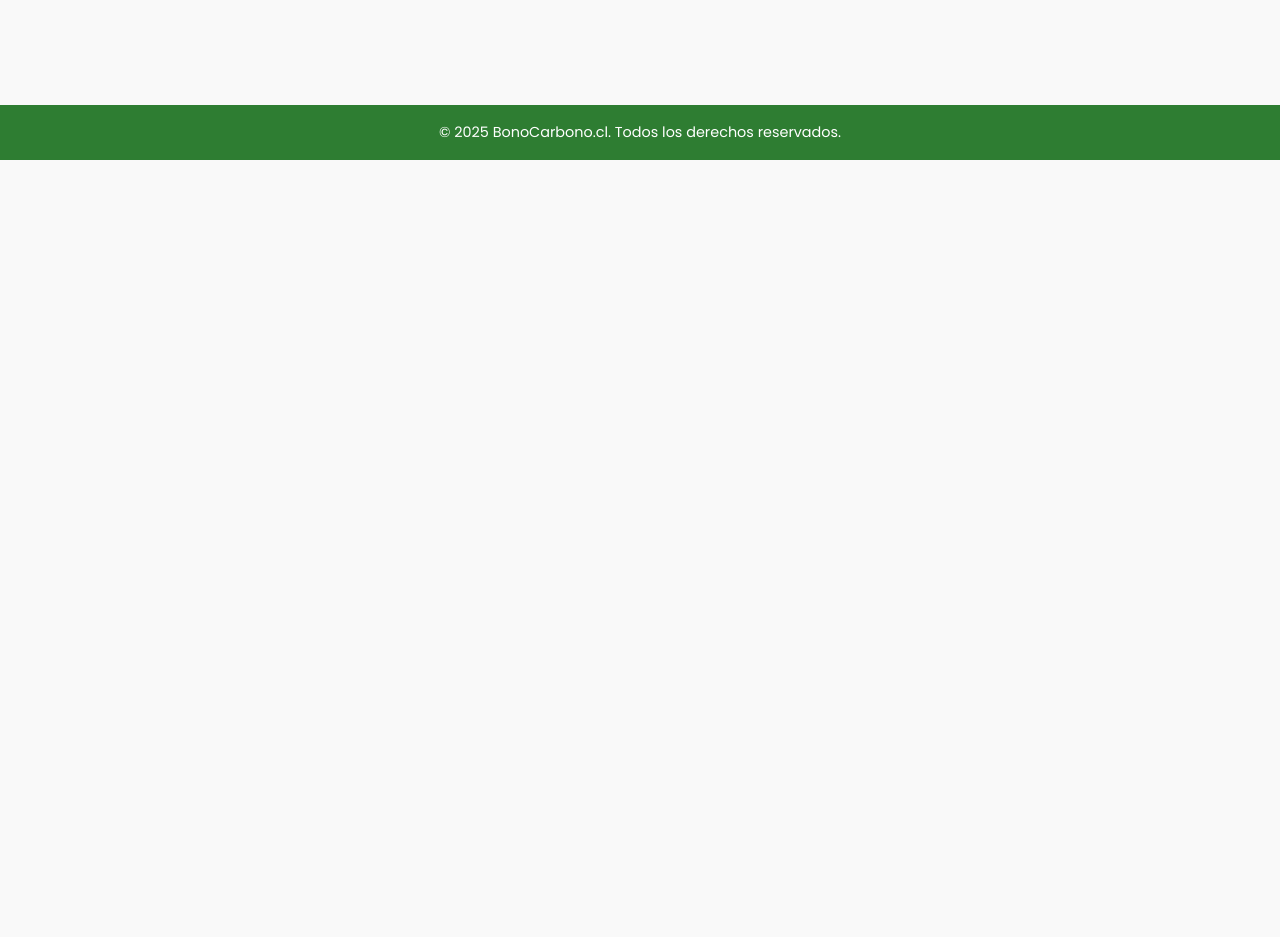
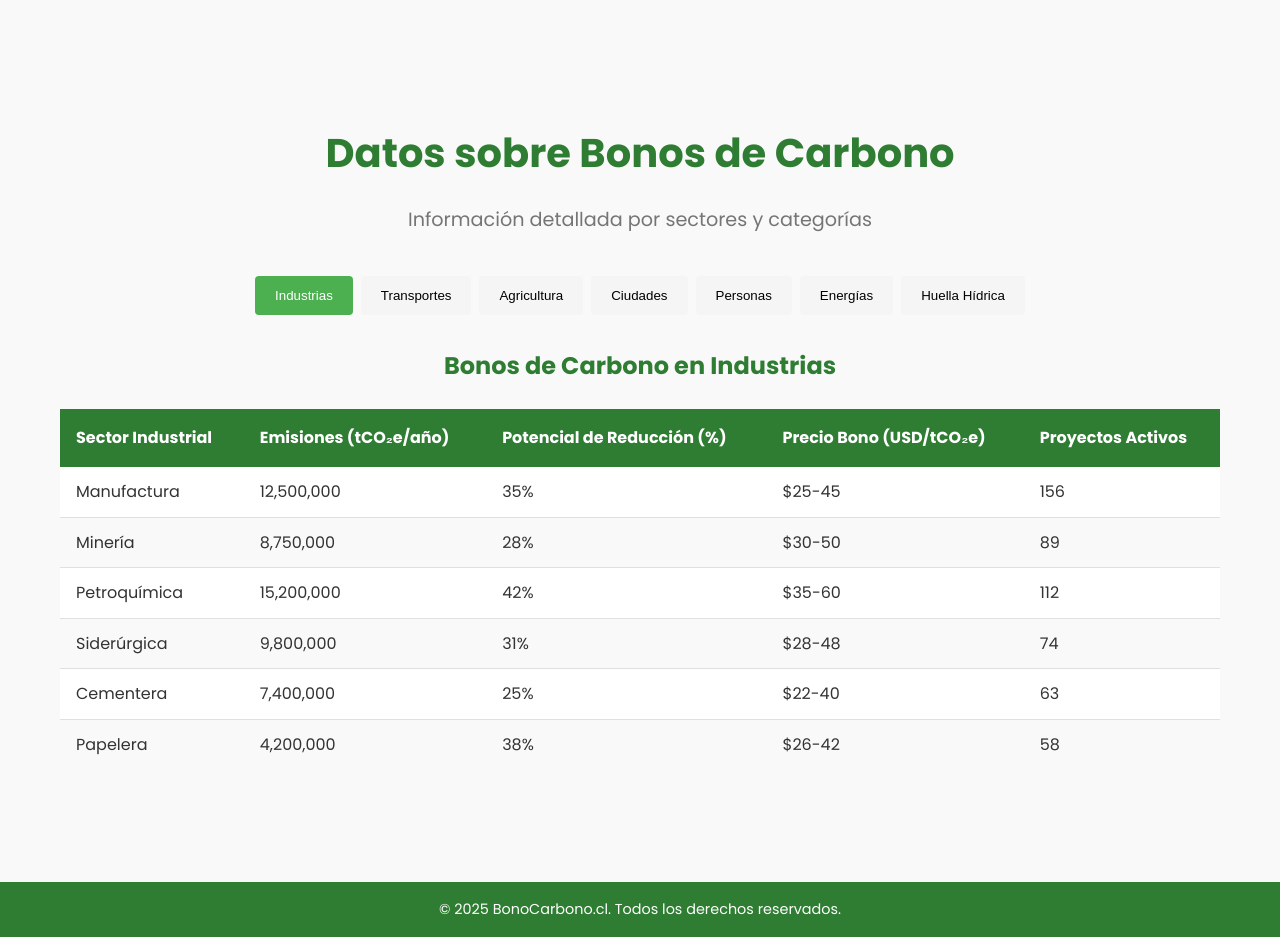
Before and after one commit to AH-jin/BonoCarbono.cl, a React (Vite) app: page / in a window 1280 px wide. Shown: the part 1900-2837 px from the top of the page. Before the commit the page ends 2060 px from the top, so only its background shows below. Built offline with nearby package versions, Linux system fonts and the light colour scheme.

Commit message:
tablasBono

```diff
--- /dev/null
+++ b/src/components/CarbonTables.css
@@ -0,0 +1,106 @@
+.carbon-tables-section {
+  padding: 3rem 0;
+}
+
+.section-title {
+  text-align: center;
+  color: #2e7d32;
+  margin-bottom: 0.5rem;
+}
+
+.section-subtitle {
+  text-align: center;
+  color: #555;
+  margin-bottom: 2rem;
+}
+
+.tabs {
+  display: flex;
+  flex-wrap: wrap;
+  justify-content: center;
+  margin-bottom: 2rem;
+  gap: 0.5rem;
+}
+
+.tab-button {
+  padding: 0.75rem 1.25rem;
+  background-color: #f5f5f5;
+  border: none;
+  border-radius: 4px;
+  cursor: pointer;
+  font-weight: 500;
+  transition: all 0.3s ease;
+}
+
+.tab-button:hover {
+  background-color: #e0e0e0;
+}
+
+.tab-button.active {
+  background-color: #4caf50;
+  color: white;
+}
+
+.carbon-table-container {
+  margin-bottom: 2rem;
+}
+
+.carbon-table-container h2 {
+  color: #2e7d32;
+  margin-bottom: 1.5rem;
+  text-align: center;
+}
+
+.table-responsive {
+  overflow-x: auto;
+}
+
+.carbon-table {
+  width: 100%;
+  border-collapse: collapse;
+  box-shadow: 0 2px 8px rgba(0, 0, 0, 0.1);
+  background-color: white;
+}
+
+.carbon-table th {
+  background-color: #2e7d32;
+  color: white;
+  padding: 1rem;
+  text-align: left;
+}
+
+.carbon-table td {
+  padding: 0.75rem 1rem;
+  border-bottom: 1px solid #e0e0e0;
+}
+
+.carbon-table tr:last-child td {
+  border-bottom: none;
+}
+
+.carbon-table tr:nth-child(even) {
+  background-color: #f9f9f9;
+}
+
+.carbon-table tr:hover {
+  background-color: #f0f7f0;
+}
+
+@media (max-width: 768px) {
+  .tabs {
+    flex-direction: column;
+    align-items: center;
+  }
+
+  .tab-button {
+    width: 100%;
+    max-width: 300px;
+    margin-bottom: 0.5rem;
+  }
+
+  .carbon-table th,
+  .carbon-table td {
+    padding: 0.5rem;
+    font-size: 0.9rem;
+  }
+}
--- /dev/null
+++ b/src/components/CarbonTables.jsx
@@ -0,0 +1,183 @@
+import { useState } from 'react';
+import './CarbonTables.css';
+
+const CarbonTables = () => {
+  const [activeTab, setActiveTab] = useState('industrias');
+
+  const tablesData = {
+    industrias: {
+      title: 'Bonos de Carbono en Industrias',
+      headers: ['Sector Industrial', 'Emisiones (tCO₂e/año)', 'Potencial de Reducción (%)', 'Precio Bono (USD/tCO₂e)', 'Proyectos Activos'],
+      rows: [
+        ['Manufactura', '12,500,000', '35%', '$25-45', '156'],
+        ['Minería', '8,750,000', '28%', '$30-50', '89'],
+        ['Petroquímica', '15,200,000', '42%', '$35-60', '112'],
+        ['Siderúrgica', '9,800,000', '31%', '$28-48', '74'],
+        ['Cementera', '7,400,000', '25%', '$22-40', '63'],
+        ['Papelera', '4,200,000', '38%', '$26-42', '58'],
+      ]
+    },
+    transportes: {
+      title: 'Bonos de Carbono en Transportes',
+      headers: ['Tipo de Transporte', 'Emisiones (tCO₂e/año)', 'Potencial de Reducción (%)', 'Precio Bono (USD/tCO₂e)', 'Proyectos de Compensación'],
+      rows: [
+        ['Transporte Terrestre', '9,300,000', '40%', '$22-38', '124'],
+        ['Aviación', '7,800,000', '25%', '$35-55', '67'],
+        ['Transporte Marítimo', '6,500,000', '30%', '$28-45', '52'],
+        ['Ferroviario', '2,100,000', '45%', '$20-35', '41'],
+        ['Logística Urbana', '3,400,000', '38%', '$24-40', '83'],
+        ['Transporte Público', '4,200,000', '50%', '$18-32', '95'],
+      ]
+    },
+    agricultura: {
+      title: 'Bonos de Carbono en Agricultura',
+      headers: ['Sector Agrícola', 'Emisiones (tCO₂e/año)', 'Secuestro Potencial (tCO₂e/ha)', 'Precio Bono (USD/tCO₂e)', 'Hectáreas en Programas'],
+      rows: [
+        ['Cultivos Extensivos', '5,200,000', '3.5-7.2', '$18-30', '850,000'],
+        ['Ganadería', '8,400,000', '2.1-4.8', '$20-35', '620,000'],
+        ['Arroz', '3,100,000', '2.8-5.5', '$15-28', '340,000'],
+        ['Silvicultura', '1,800,000', '8.5-15.2', '$25-45', '1,200,000'],
+        ['Horticultura', '1,400,000', '3.2-6.8', '$22-38', '280,000'],
+        ['Agricultura Regenerativa', '900,000', '10.5-18.2', '$30-50', '420,000'],
+      ]
+    },
+    ciudades: {
+      title: 'Bonos de Carbono en Ciudades',
+      headers: ['Ciudad', 'Emisiones Totales (tCO₂e/año)', 'Emisiones per Cápita (tCO₂e)', 'Proyectos de Mitigación', 'Inversión (Mill. USD)'],
+      rows: [
+        ['Santiago', '18,500,000', '5.2', '48', '325'],
+        ['Concepción', '4,200,000', '4.8', '23', '120'],
+        ['Valparaíso', '3,800,000', '4.5', '19', '95'],
+        ['Antofagasta', '2,900,000', '5.8', '15', '85'],
+        ['Temuco', '1,800,000', '4.2', '12', '65'],
+        ['Puerto Montt', '1,200,000', '3.9', '8', '45'],
+      ]
+    },
+    personas: {
+      title: 'Bonos de Carbono para Personas',
+      headers: ['Actividad', 'Huella Carbono Anual (tCO₂e)', 'Potencial de Reducción (%)', 'Costo Compensación (USD/año)', 'Participantes'],
+      rows: [
+        ['Transporte Diario', '2.8', '35%', '$45-120', '85,000'],
+        ['Consumo Energético', '1.9', '40%', '$30-90', '120,000'],
+        ['Alimentación', '1.5', '25%', '$25-70', '65,000'],
+        ['Consumo de Bienes', '2.2', '30%', '$35-95', '48,000'],
+        ['Viajes', '3.5', '20%', '$50-150', '32,000'],
+        ['Servicios Digitales', '0.8', '45%', '$15-40', '95,000'],
+      ]
+    },
+    energias: {
+      title: 'Bonos de Carbono en Energías',
+      headers: ['Fuente Energética', 'Reducción Emisiones (tCO₂e/MWh)', 'Inversión (USD/MW)', 'Retorno (años)', 'Proyectos Certificados'],
+      rows: [
+        ['Solar Fotovoltaica', '0.65', '$800,000-1,200,000', '5-8', '245'],
+        ['Eólica', '0.58', '$1,000,000-1,500,000', '6-9', '178'],
+        ['Hidroeléctrica', '0.72', '$1,500,000-2,800,000', '8-12', '92'],
+        ['Biomasa', '0.48', '$900,000-1,400,000', '7-10', '63'],
+        ['Geotérmica', '0.82', '$2,000,000-3,500,000', '10-15', '28'],
+        ['Hidrógeno Verde', '0.95', '$2,500,000-4,000,000', '9-14', '15'],
+      ]
+    },
+    huellaHidrica: {
+      title: 'Bonos de Carbono y Huella Hídrica',
+      headers: ['Sector', 'Huella Hídrica (m³/tCO₂e)', 'Potencial Reducción Agua (%)', 'Precio Bono Agua (USD/1000m³)', 'Proyectos Combinados'],
+      rows: [
+        ['Agroindustria', '4,500', '35%', '$350-650', '78'],
+        ['Minería', '3,200', '28%', '$400-750', '52'],
+        ['Industria Alimentaria', '5,800', '40%', '$300-600', '64'],
+        ['Textil', '7,200', '45%', '$450-800', '39'],
+        ['Generación Eléctrica', '2,800', '30%', '$250-500', '85'],
+        ['Consumo Urbano', '1,900', '25%', '$200-450', '112'],
+      ]
+    }
+  };
+
+  const handleTabChange = (tab) => {
+    setActiveTab(tab);
+  };
+
+  const renderTable = (data) => {
+    return (
+      <div className="carbon-table-container">
+        <h2>{data.title}</h2>
+        <div className="table-responsive">
+          <table className="carbon-table">
+            <thead>
+              <tr>
+                {data.headers.map((header, index) => (
+                  <th key={index}>{header}</th>
+                ))}
+              </tr>
+            </thead>
+            <tbody>
+              {data.rows.map((row, rowIndex) => (
+                <tr key={rowIndex}>
+                  {row.map((cell, cellIndex) => (
+                    <td key={cellIndex}>{cell}</td>
+                  ))}
+                </tr>
+              ))}
+            </tbody>
+          </table>
+        </div>
+      </div>
+    );
+  };
+
+  return (
+    <section className="carbon-tables-section">
+      <div className="container">
+        <h1 className="section-title">Datos sobre Bonos de Carbono</h1>
+        <p className="section-subtitle">Información detallada por sectores y categorías</p>
+
+        <div className="tabs">
+          <button
+            className={`tab-button ${activeTab === 'industrias' ? 'active' : ''}`}
+            onClick={() => handleTabChange('industrias')}
+          >
+            Industrias
+          </button>
+          <button
+            className={`tab-button ${activeTab === 'transportes' ? 'active' : ''}`}
+            onClick={() => handleTabChange('transportes')}
+          >
+            Transportes
+          </button>
+          <button
+            className={`tab-button ${activeTab === 'agricultura' ? 'active' : ''}`}
+            onClick={() => handleTabChange('agricultura')}
+          >
+            Agricultura
+          </button>
+          <button
+            className={`tab-button ${activeTab === 'ciudades' ? 'active' : ''}`}
+            onClick={() => handleTabChange('ciudades')}
+          >
+            Ciudades
+          </button>
+          <button
+            className={`tab-button ${activeTab === 'personas' ? 'active' : ''}`}
+            onClick={() => handleTabChange('personas')}
+          >
+            Personas
+          </button>
+          <button
+            className={`tab-button ${activeTab === 'energias' ? 'active' : ''}`}
+            onClick={() => handleTabChange('energias')}
+          >
+            Energías
+          </button>
+          <button
+            className={`tab-button ${activeTab === 'huellaHidrica' ? 'active' : ''}`}
+            onClick={() => handleTabChange('huellaHidrica')}
+          >
+            Huella Hídrica
+          </button>
+        </div>
+
+        {renderTable(tablesData[activeTab])}
+      </div>
+    </section>
+  );
+};
+
+export default CarbonTables;
--- a/src/pages/Home.jsx
+++ b/src/pages/Home.jsx
@@ -1,5 +1,6 @@
 
 import './Home.css';
+import CarbonTables from '../components/CarbonTables';
 
 const Home = () => {
   return (
@@ -115,7 +116,8 @@ const Home = () => {
         </div>
       </section>
 
-
+      {/* Carbon Tables Section */}
+      <CarbonTables />
     </div>
   );
 };
```
